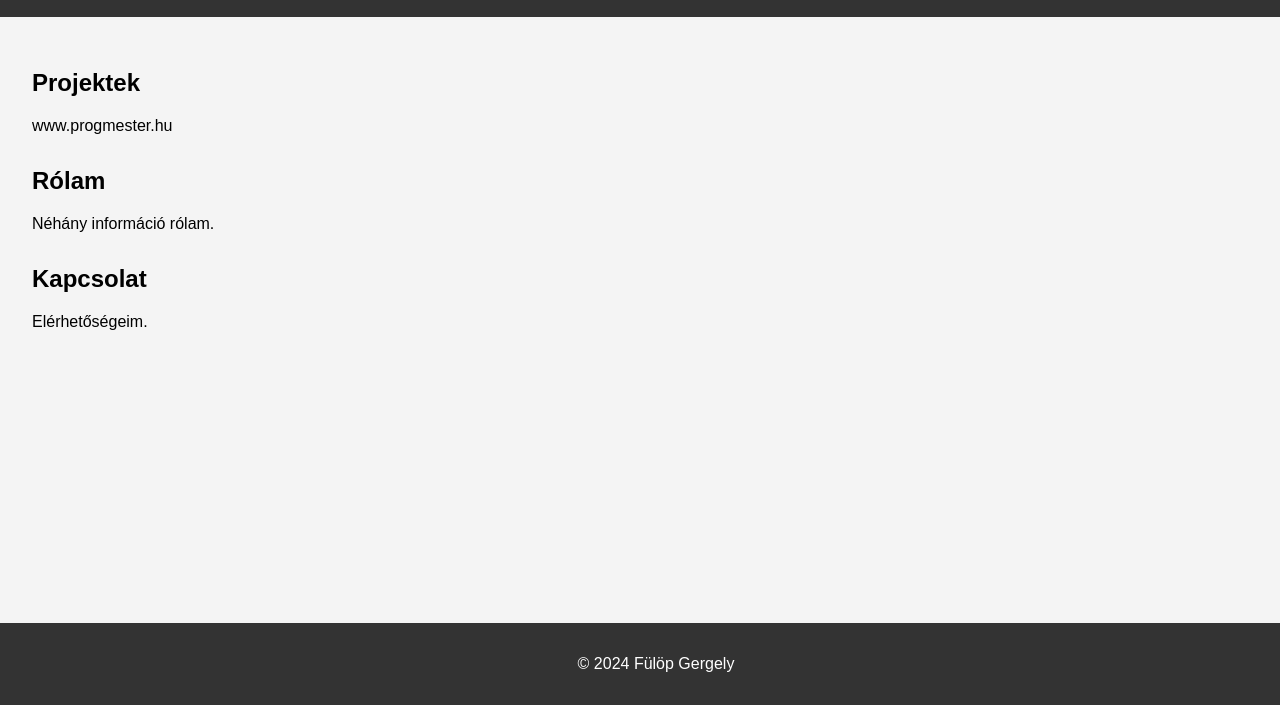
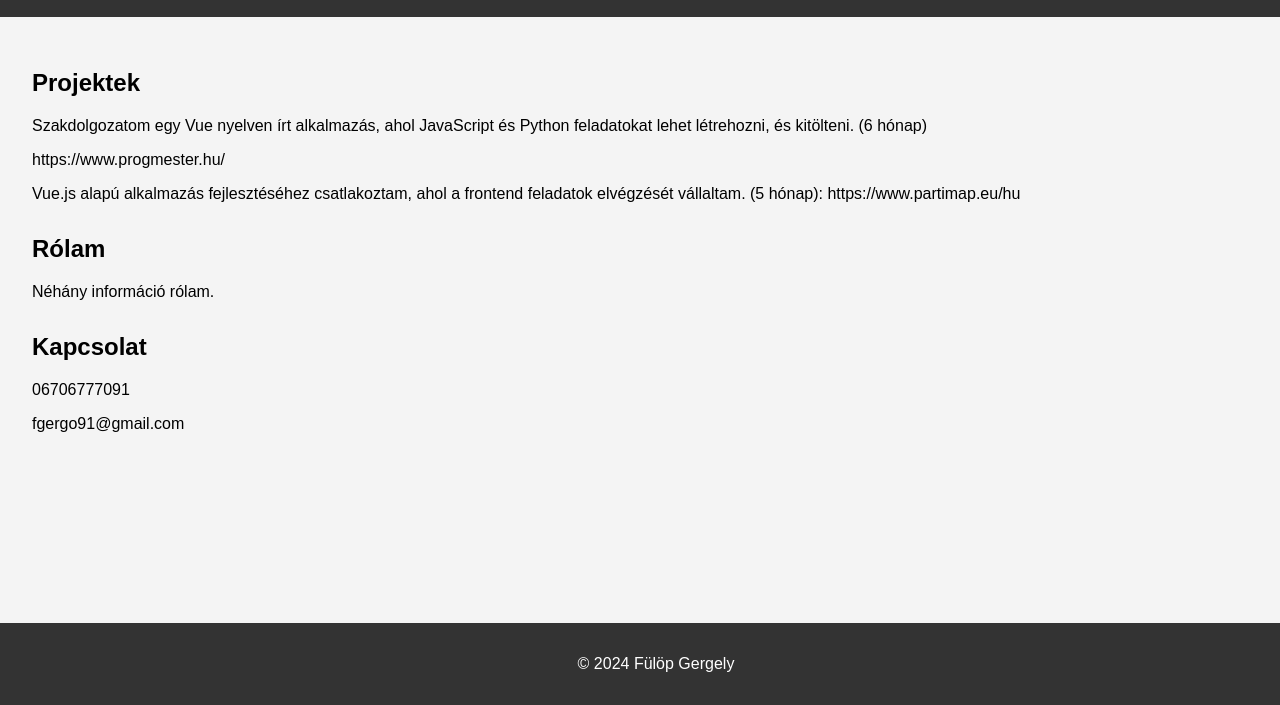
Before and after one commit to FulopGergely/portfolio, a plain HTML site: page index.html in a window 1280 px wide. Shown: the part 95-800 px from the top of the page. Drawn offline with Linux system fonts and the light colour scheme.

Commit message:
added projects

```diff
--- a/index.html
+++ b/index.html
@@ -15,7 +15,12 @@
     <main>
         <section id="projektek">
             <h2>Projektek</h2>
-            <p>www.progmester.hu</p>
+            <p>Szakdolgozatom egy Vue nyelven írt alkalmazás, ahol JavaScript és Python feladatokat lehet létrehozni, és
+                kitölteni. (6 hónap)</p>
+            https://www.progmester.hu/
+            <p>Vue.js alapú alkalmazás fejlesztéséhez csatlakoztam, ahol a frontend feladatok elvégzését vállaltam. (5
+                hónap):
+                https://www.partimap.eu/hu</p>
         </section>
         <section id="rolam">
             <h2>Rólam</h2>
@@ -23,7 +28,8 @@
         </section>
         <section id="kapcsolat">
             <h2>Kapcsolat</h2>
-            <p>Elérhetőségeim.</p>
+            <p>06706777091</p>
+            <p>fgergo91@gmail.com</p>
         </section>
     </main>
     <footer>
```
